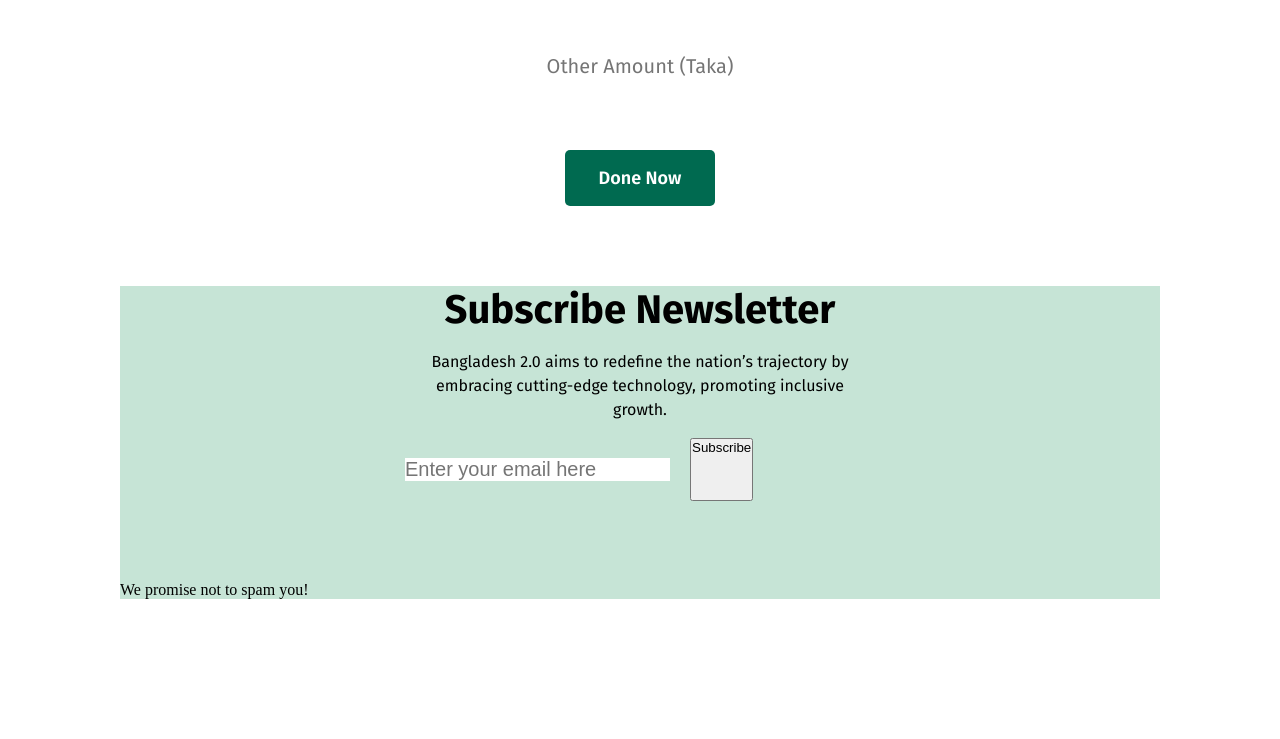
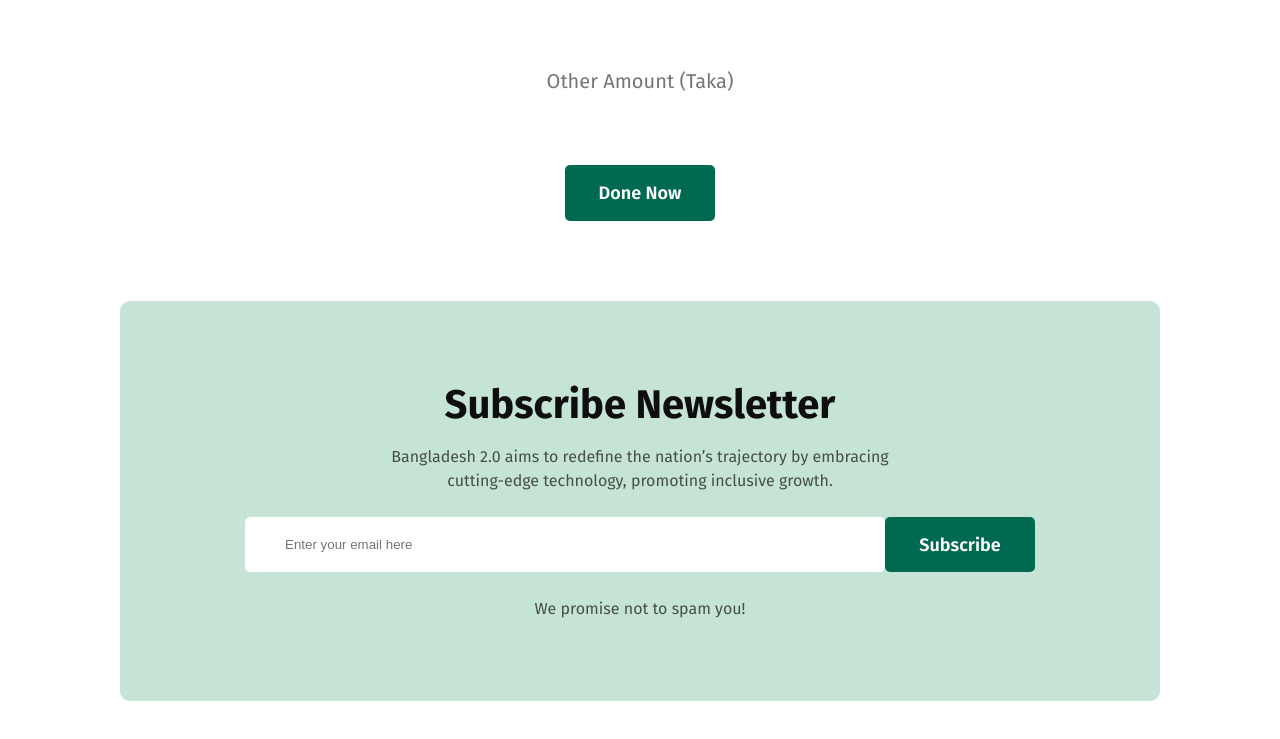
Before and after one commit to RashedurZaman/first-assignment, a plain HTML site: page index.html in a window 1280 px wide. Shown: the part 2597-3336 px from the top of the page. Drawn offline with Linux system fonts and the light colour scheme.

Commit message:
finished

```diff
--- a/index.html
+++ b/index.html
@@ -105,18 +105,16 @@
             </div>
         </section>
     </main>
-    <footer>
-        <div class="footer">
-            <div class="foot-head">
-                <h3 class="foot-heading fira-sans-bold">Subscribe Newsletter</h3>
-                <p class="foot-des fira-sans-regular">Bangladesh 2.0 aims to redefine the nation’s trajectory by embracing cutting-edge technology, promoting inclusive growth.</p>
-               <div class="jala">
-                  <input class="last-box" type="text" name="" placeholder="Enter your email here" id="">
-                  <button class="last-btn">Subscribe</button>
-               </div>
-            </div>
-            <p>We promise not to spam you!</p>
+    <footer class="footer">
+
+        <h3 class="news-sub fira-sans-bold">Subscribe Newsletter</h3>
+        <p class="news-des fira-sans-regular">Bangladesh 2.0 aims to redefine the nation’s trajectory by embracing cutting-edge technology, promoting inclusive growth.</p>
+
+        <div class="box-sub">
+            <input class="last-box" type="text" name="" placeholder="Enter your email here" id="">
+            <button class="last-btn fira-sans-semibold">Subscribe</button>
         </div>
+        <p class="last-des fira-sans-regular">We promise not to spam you!</p>
     </footer>
 </body>
 </html>
--- a/styles/assignment.css
+++ b/styles/assignment.css
@@ -143,7 +143,7 @@
     border: none;
     border-radius: 5px;
 }
-.btn-expo:hover, .card-btn-1:hover, .card-btn-2:hover, .card-btn-3:hover, .news-btn:hover, .donete-tk-ac:hover, .donete-btn .donete-tk:hover, .done:hover{
+.btn-expo:hover, .card-btn-1:hover, .card-btn-2:hover, .card-btn-3:hover, .news-btn:hover, .last-btn:hover, .donete-tk-ac:hover, .donete-btn .donete-tk:hover, .done:hover{
     background-color: rgb(109, 106, 158);
 }
 .ban-img{
@@ -372,46 +372,58 @@
     border-radius: 5px;
 }
 .footer{
-    margin-top: 60px;
-    margin-bottom: 120px;
+    margin-top: 80px;
+    margin-bottom: 80px;
     background-color: rgba(198, 228, 214, 1);
+    border-radius: 10px;
+    padding: 80px 260px;
+    display: flex;
+    flex-direction: column;
+    justify-content: center;
+    align-items: center;
+    border: none;
 }
-.foot-head{
-    align-items: center;
-    margin: 80px 265px;
+.news-sub{
+    text-align: center ;
+    font-size: 40px;
+    color: rgba(14, 14, 14, 1);
+    margin-bottom: 16px;
+}
+.news-des{
+    text-align: center ;
+    font-size: 16px;
+    color: rgba(14, 14, 14, 0.7);
+    line-height: 24px;
+    margin-bottom: 24px;
+}
+.box-sub{
+    display: flex;
+    gap: 0px;
     justify-content: center;
-    text-align: center;
 }
-.foot-heading{
-    font-size: 40px;
-    margin-top: 80px
+.last-box{
+    width: 600px;
+    height: 55px;
+    color: #fff;
+    border: none;
+    border-radius: 5px;
+    padding-left: 40px;
 
 }
-.foot-des{
+.last-btn{
+    width: 150px;
+    height: 55px;
+    font-size: 18px;
+    border: none;
+    background-color: rgba(0, 106, 80, 1);
+    border-radius: 5px;
+    color: #fff;
+    padding: 17px 34px;
+}
+.last-des{
+    text-align: center ;
     font-size: 16px;
     line-height: 24px;
-    justify-content: center;
-    text-align: center;
-    padding: 16px 24px;
+    color: rgba(14, 14, 14, 0.7);
+    margin-top: 25px;
 }
-.last{
-    display: flex;
-    gap: 0px;
-
-}
-.last-box{
-    font-size: 20px;
-    color: rgba(14, 14, 14, 0.3);
-    margin:20px 20px;
-    background-color: #fff;
-    border: none;
-}
-.last-btn{
-    display: flex;
-    justify-content: center;
-    text-align: center;
-}
-.jala{
-    display: flex;
-    gap: 0px;
-}
```
